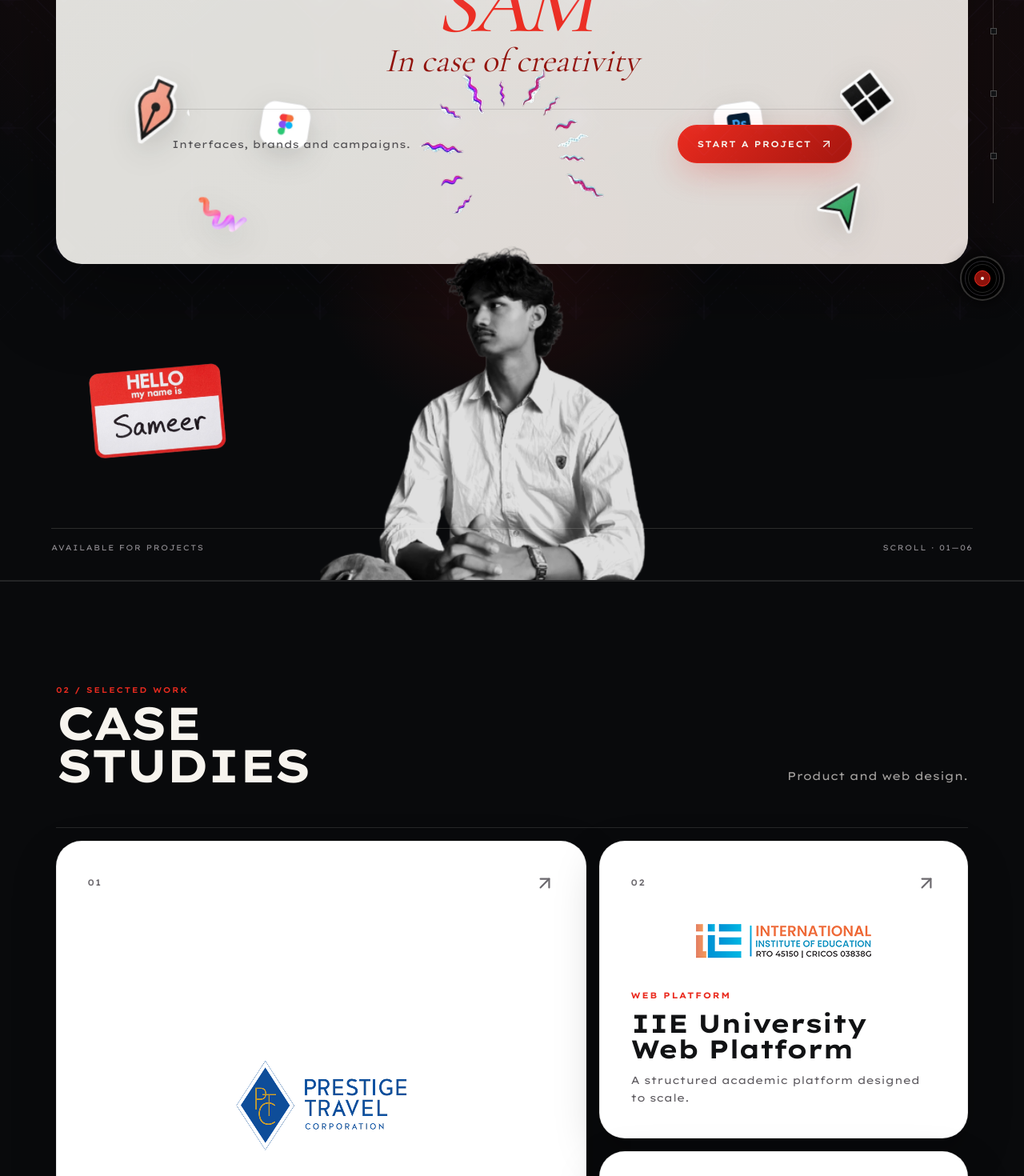
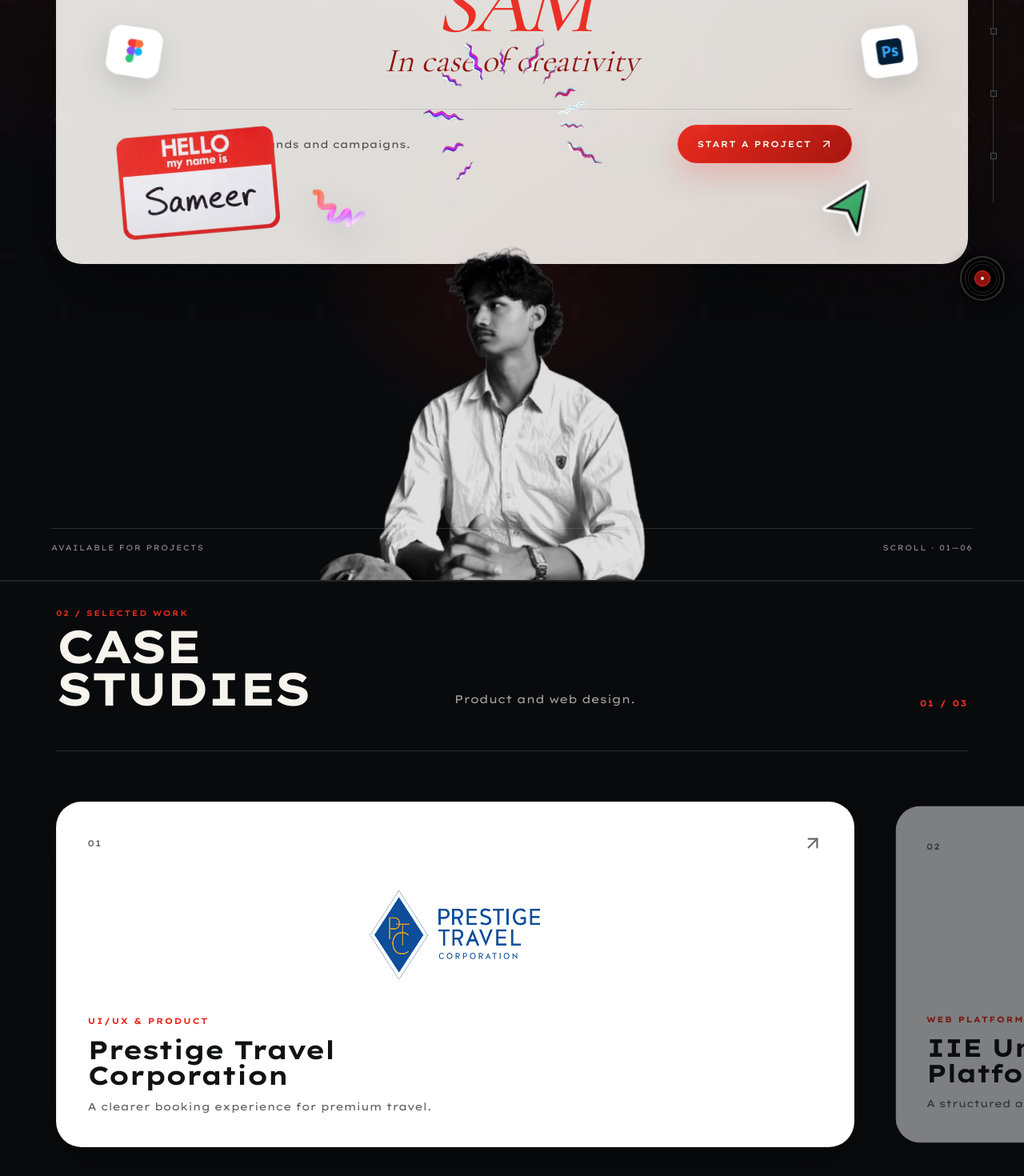
Before and after one commit to KenpachiXAce/better-call-sam, a Next.js app: page / in a window 1280 px wide. Shown: the part 400-1870 px from the top of the page at 80% size. Built offline with nearby package versions, Linux system fonts and the light colour scheme.

Commit message:
Restore portfolio motion and visual balance
Keep decorative stickers in the hero, restore the horizontal work rail, return About to liquid glass, and refine process cards.

```diff
--- a/src/app/globals.css
+++ b/src/app/globals.css
@@ -3087,3 +3087,296 @@ body {
     height: 130px;
   }
 }
+
+/* ── Interaction balance: hero-only stickers, glass About, work rail ── */
+.case-study-section--rail {
+  position: relative;
+  overflow: clip;
+  padding: 0;
+}
+
+.case-study-scroll-space {
+  height: 300vh;
+}
+
+.case-study-sticky {
+  position: sticky;
+  top: 0;
+  display: flex;
+  width: 100%;
+  height: 100vh;
+  min-height: 720px;
+  overflow: hidden;
+  flex-direction: column;
+  padding: clamp(2rem, 4vh, 3.25rem) var(--page-gutter) 1.75rem;
+}
+
+.case-study-heading__aside {
+  display: flex;
+  align-items: flex-end;
+  justify-content: space-between;
+  gap: 2rem;
+}
+
+.case-study-heading__aside p {
+  color: #A5A2A0;
+  font-size: 0.875rem;
+  line-height: 1.7;
+}
+
+.case-study-heading__aside span {
+  color: #EA2B1F;
+  font-size: 0.68rem;
+  font-weight: 650;
+  letter-spacing: 0.14em;
+}
+
+.case-study-rail-viewport {
+  display: flex;
+  flex: 1;
+  align-items: center;
+  overflow: visible;
+  padding-block: clamp(1.5rem, 3vh, 2.5rem);
+}
+
+.case-study-rail {
+  display: flex;
+  gap: 3vw;
+  will-change: transform;
+  transition: transform 80ms linear;
+}
+
+.case-study-rail-card {
+  width: 78vw;
+  max-width: 1180px;
+  min-height: clamp(410px, 54vh, 570px);
+  flex: 0 0 auto;
+  transition:
+    opacity 260ms ease,
+    transform 320ms cubic-bezier(0.16, 1, 0.3, 1),
+    box-shadow 320ms ease;
+}
+
+.case-study-rail-card.is-muted {
+  opacity: 0.48;
+  transform: scale(0.975);
+}
+
+.case-study-rail-card.is-active {
+  opacity: 1;
+}
+
+.case-study-rail-card .case-study-card__logo {
+  min-height: clamp(150px, 22vh, 230px);
+}
+
+.case-study-rail-card .case-study-card__logo img {
+  max-width: 280px;
+  max-height: 150px;
+}
+
+.case-study-progress {
+  height: 2px;
+  overflow: hidden;
+  background: rgba(247, 244, 238, 0.12);
+}
+
+.case-study-progress span {
+  display: block;
+  width: 100%;
+  height: 100%;
+  transform-origin: left center;
+  background: #EA2B1F;
+}
+
+.case-study-mobile {
+  display: none;
+}
+
+.case-study-mobile__cards {
+  display: grid;
+  gap: 1rem;
+  margin-top: 1rem;
+}
+
+.about-card {
+  border: 1px solid rgba(247, 244, 238, 0.13);
+  background:
+    linear-gradient(145deg, rgba(255, 255, 255, 0.065), rgba(255, 255, 255, 0.016) 50%, rgba(234, 43, 31, 0.035)),
+    rgba(14, 15, 17, 0.72);
+  color: #F7F4EE;
+  box-shadow:
+    inset 0 1px 0 rgba(255, 255, 255, 0.07),
+    0 22px 55px rgba(0, 0, 0, 0.25);
+  backdrop-filter: blur(18px) saturate(118%);
+  -webkit-backdrop-filter: blur(18px) saturate(118%);
+}
+
+.about-bio > div > p {
+  color: #A5A2A0;
+}
+
+.about-note p {
+  color: #F7F4EE;
+}
+
+.about-card__footer {
+  border-top-color: rgba(247, 244, 238, 0.12);
+  color: #8E8B8F;
+}
+
+.sketch-icon--xl {
+  width: 72px;
+  height: 72px;
+}
+
+.sketch-icon--xl svg {
+  width: 62%;
+  height: 62%;
+  stroke-width: 1.55;
+}
+
+.process-card {
+  border-color: rgba(234, 43, 31, 0.68) !important;
+  box-shadow:
+    0 0 0 1px rgba(234, 43, 31, 0.12),
+    0 0 30px rgba(234, 43, 31, 0.2),
+    0 22px 55px rgba(0, 0, 0, 0.28);
+}
+
+.process-card:hover {
+  border-color: rgba(234, 43, 31, 0.92) !important;
+  box-shadow:
+    0 0 0 1px rgba(234, 43, 31, 0.2),
+    0 0 42px rgba(234, 43, 31, 0.3),
+    0 28px 64px rgba(0, 0, 0, 0.32);
+}
+
+.process-card__topline .sketch-icon {
+  justify-self: start;
+}
+
+.hero-sense {
+  top: 276px;
+  width: clamp(220px, 20vw, 290px);
+  height: clamp(150px, 14vw, 205px);
+}
+
+.hero-name-sticker {
+  top: auto;
+  right: auto;
+  bottom: 1.1rem;
+  left: clamp(1.5rem, 5vw, 5rem);
+  width: clamp(205px, 18vw, 265px);
+  height: clamp(145px, 13vw, 185px);
+  pointer-events: none;
+}
+
+.hero-sticker--pen-nib {
+  top: 13%;
+  left: clamp(1.25rem, 4vw, 4rem);
+  width: 97px;
+  height: 101px;
+}
+
+.hero-sticker--pixel-diamond {
+  top: 12%;
+  right: clamp(1.25rem, 4vw, 4rem);
+  width: 79px;
+  height: 86px;
+}
+
+.hero-sticker--figma,
+.hero-sticker--photoshop {
+  top: 47%;
+  width: clamp(55px, 5.3vw, 73px);
+  height: clamp(49px, 4.9vw, 64px);
+}
+
+.hero-sticker--figma {
+  left: clamp(1.5rem, 5vw, 5rem);
+}
+
+.hero-sticker--photoshop {
+  right: clamp(1.5rem, 5vw, 5rem);
+}
+
+.hero-sticker--gradient-squiggle {
+  bottom: 5%;
+  left: clamp(17rem, 24vw, 25rem);
+  width: 92px;
+  height: 86px;
+}
+
+.hero-sticker--cursor-arrow {
+  right: clamp(3rem, 9vw, 9rem);
+  bottom: 5%;
+  width: 73px;
+  height: 86px;
+}
+
+@media (max-width: 1023px) {
+  .case-study-scroll-space {
+    display: none;
+  }
+
+  .case-study-mobile {
+    display: block;
+    padding: var(--section-space) var(--page-gutter);
+  }
+
+  .case-study-mobile .case-study-rail-card {
+    width: 100%;
+    max-width: none;
+    min-height: 340px;
+  }
+}
+
+@media (max-width: 900px) {
+  .hero-name-sticker {
+    bottom: 0.8rem;
+    left: 1rem;
+    width: 180px;
+    height: 126px;
+  }
+
+  .hero-sense {
+    top: 350px;
+    width: 210px;
+    height: 150px;
+  }
+}
+
+@media (max-width: 620px) {
+  .hero-name-sticker {
+    bottom: 0.65rem;
+    width: 150px;
+    height: 106px;
+  }
+
+  .hero-sense {
+    top: 390px;
+    width: 175px;
+    height: 125px;
+  }
+}
+
+@media (prefers-reduced-motion: reduce) and (min-width: 1024px) {
+  .case-study-scroll-space {
+    display: none;
+  }
+
+  .case-study-mobile {
+    display: block;
+    padding: var(--section-space) var(--page-gutter);
+  }
+
+  .case-study-mobile__cards {
+    grid-template-columns: repeat(3, minmax(0, 1fr));
+  }
+
+  .case-study-mobile .case-study-rail-card {
+    width: 100%;
+    min-height: 420px;
+  }
+}
--- a/src/app/page.tsx
+++ b/src/app/page.tsx
@@ -6,6 +6,7 @@ import { ArrowUpRight, PackageCheck, PenTool, Search, Waypoints } from "lucide-r
 import { OWNER_DATA } from "@/data/projects";
 import { ProjectShowcase } from "@/components/home/ProjectShowcase";
 import { ServiceIndex } from "@/components/home/ServiceIndex";
+import { SketchIcon } from "@/components/ui/SketchIcon";
 
 const processSteps = [
   { number: "01", title: "Understand", copy: "Define the user, goal and constraints.", icon: Search },
@@ -22,8 +23,8 @@ const heroDecorations = [
 ];
 
 const aboutNotes = [
-  { id: "focus", title: "Focus", copy: "Product, UI/UX and visual systems.", sticker: "/images/stickers/wave-hand.png" },
-  { id: "approach", title: "Approach", copy: "Clear decisions. Practical handoff.", sticker: "/images/stickers/spider-mask.png" },
+  { id: "focus", title: "Focus", copy: "Product, UI/UX and visual systems." },
+  { id: "approach", title: "Approach", copy: "Clear decisions. Practical handoff." },
 ];
 
 export default function HomePage() {
@@ -68,6 +69,10 @@ export default function HomePage() {
           <div className="hero-sense" aria-hidden="true">
             <Image src="/images/hero-sense.png" alt="" fill sizes="220px" />
           </div>
+
+          <div className="hero-name-sticker" aria-label="Sameer Chaudhary, product designer">
+            <Image src="/images/hero-name.png" alt="Hello, my name is Sameer" fill sizes="240px" />
+          </div>
         </div>
 
         <div className="hero-portrait" aria-label="Portrait of Sameer Chaudhary">
@@ -80,10 +85,6 @@ export default function HomePage() {
             sizes="(max-width: 640px) 92vw, (max-width: 1024px) 420px, 540px"
           />
           <div className="hero-portrait__grade" aria-hidden="true" />
-        </div>
-
-        <div className="hero-name-sticker" aria-label="Sameer Chaudhary, product designer">
-          <Image src="/images/hero-name.png" alt="Hello, my name is Sameer" fill sizes="190px" />
         </div>
 
         <div className="hero-stage__footer">
@@ -110,9 +111,6 @@ export default function HomePage() {
 
           <div className="about-grid mt-10">
             <article className="about-card about-bio">
-              <div className="about-card__sticker about-card__sticker--peace" aria-hidden="true">
-                <Image src="/images/stickers/peace-hand.png" alt="" fill sizes="82px" />
-              </div>
               <div>
                 <span className="about-card__label">Profile</span>
                 <h3>Sameer Chaudhary</h3>
@@ -130,9 +128,6 @@ export default function HomePage() {
                   <div>
                     <span className="about-card__label">{note.title}</span>
                     <p>{note.copy}</p>
-                  </div>
-                  <div className={`about-card__sticker about-card__sticker--${note.id}`} aria-hidden="true">
-                    <Image src={note.sticker} alt="" fill sizes="92px" />
                   </div>
                 </article>
               ))}
@@ -156,7 +151,7 @@ export default function HomePage() {
               {processSteps.map(({ number, title, copy, icon: Icon }) => (
                 <article key={number} className="process-card">
                   <div className="process-card__topline">
-                    <span className="process-card__icon" aria-hidden="true"><Icon /></span>
+                    <SketchIcon icon={Icon} size="xl" tone="accent" />
                     <span className="process-card__number">{number}</span>
                   </div>
                   <h3 className="process-card__title">{title}</h3>
--- a/src/components/home/ProjectShowcase.tsx
+++ b/src/components/home/ProjectShowcase.tsx
@@ -1,5 +1,8 @@
+"use client";
+
 import Image from "next/image";
 import Link from "next/link";
+import { useEffect, useRef, useState } from "react";
 import { ArrowUpRight } from "lucide-react";
 import { FEATURED_PROJECTS } from "@/data/projects";
 
@@ -24,29 +27,20 @@ const caseStudyDetails = {
   },
 } as const;
 
-export function ProjectShowcase() {
 const projects = FEATURED_PROJECTS.slice(0, 3);
 
-  return (
-    <section id="work" className="case-study-section">
-      <div className="case-study-shell">
-        <header className="case-study-heading">
-          <div>
-            <p className="section-kicker">02 / Selected work</p>
-            <h2>Case studies</h2>
-          </div>
-          <p>Product and web design.</p>
-        </header>
-
-        <div className="case-study-grid">
-          {projects.map((project, index) => {
+function CaseStudyCard({ project, index, active = true }: {
+  project: (typeof projects)[number];
+  index: number;
+  active?: boolean;
+}) {
   const details = caseStudyDetails[project.id as keyof typeof caseStudyDetails];
 
   return (
     <Link
-                key={project.id}
       href={project.href}
-                className={`case-study-card ${index === 0 ? "case-study-card--featured" : ""}`}
+      className={`case-study-card case-study-rail-card ${active ? "is-active" : "is-muted"}`}
+      aria-label={`Read ${project.title} case study`}
     >
       <div className="case-study-card__topline">
         <span>0{index + 1}</span>
@@ -59,7 +53,7 @@ export function ProjectShowcase() {
           alt={`${project.title} logo`}
           width={details.logoWidth}
           height={details.logoHeight}
-                    sizes="220px"
+          sizes="(max-width: 720px) 180px, 260px"
         />
       </div>
 
@@ -70,7 +64,78 @@ export function ProjectShowcase() {
       </div>
     </Link>
   );
-          })}
+}
+
+export function ProjectShowcase() {
+  const sectionRef = useRef<HTMLElement>(null);
+  const [progress, setProgress] = useState(0);
+  const [activeIndex, setActiveIndex] = useState(0);
+
+  useEffect(() => {
+    const updateProgress = () => {
+      if (!sectionRef.current || window.innerWidth < 1024) return;
+
+      const rect = sectionRef.current.getBoundingClientRect();
+      const scrollDistance = Math.max(rect.height - window.innerHeight, 1);
+      const nextProgress = Math.min(1, Math.max(0, -rect.top / scrollDistance));
+
+      setProgress(nextProgress);
+      setActiveIndex(Math.min(projects.length - 1, Math.round(nextProgress * (projects.length - 1))));
+    };
+
+    updateProgress();
+    window.addEventListener("scroll", updateProgress, { passive: true });
+    window.addEventListener("resize", updateProgress);
+
+    return () => {
+      window.removeEventListener("scroll", updateProgress);
+      window.removeEventListener("resize", updateProgress);
+    };
+  }, []);
+
+  const railTravel = progress * (projects.length - 1) * 81;
+
+  return (
+    <section id="work" ref={sectionRef} className="case-study-section case-study-section--rail">
+      <div className="case-study-scroll-space">
+        <div className="case-study-sticky">
+          <header className="case-study-heading">
+            <div>
+              <p className="section-kicker">02 / Selected work</p>
+              <h2>Case studies</h2>
+            </div>
+            <div className="case-study-heading__aside">
+              <p>Product and web design.</p>
+              <span>0{activeIndex + 1} / 0{projects.length}</span>
+            </div>
+          </header>
+
+          <div className="case-study-rail-viewport">
+            <div className="case-study-rail" style={{ transform: `translate3d(-${railTravel}vw, 0, 0)` }}>
+              {projects.map((project, index) => (
+                <CaseStudyCard key={project.id} project={project} index={index} active={index === activeIndex} />
+              ))}
+            </div>
+          </div>
+
+          <div className="case-study-progress" aria-hidden="true">
+            <span style={{ transform: `scaleX(${progress})` }} />
+          </div>
+        </div>
+      </div>
+
+      <div className="case-study-mobile">
+        <header className="case-study-heading">
+          <div>
+            <p className="section-kicker">02 / Selected work</p>
+            <h2>Case studies</h2>
+          </div>
+          <p>Product and web design.</p>
+        </header>
+        <div className="case-study-mobile__cards">
+          {projects.map((project, index) => (
+            <CaseStudyCard key={project.id} project={project} index={index} />
+          ))}
         </div>
       </div>
     </section>
--- a/src/components/ui/SketchIcon.tsx
+++ b/src/components/ui/SketchIcon.tsx
@@ -3,7 +3,7 @@ import type { LucideIcon } from "lucide-react";
 interface SketchIconProps {
   icon: LucideIcon;
   label?: string;
-  size?: "sm" | "md" | "lg";
+  size?: "sm" | "md" | "lg" | "xl";
   tone?: "accent" | "violet" | "paper";
 }
 
```
Lines whose indentation alone changed are shown as unchanged.
